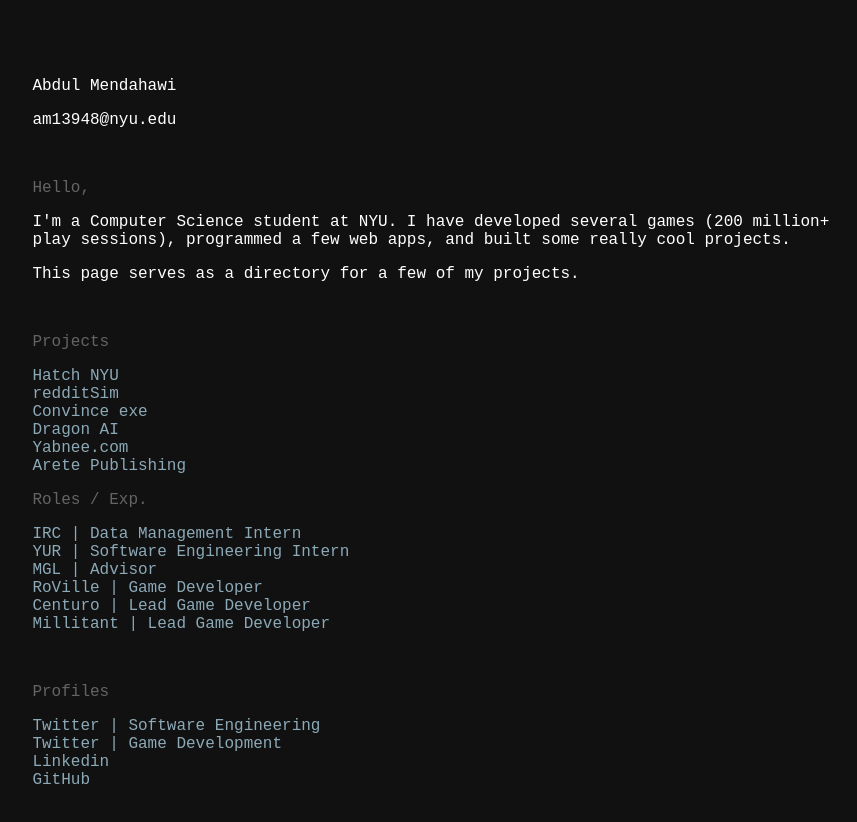
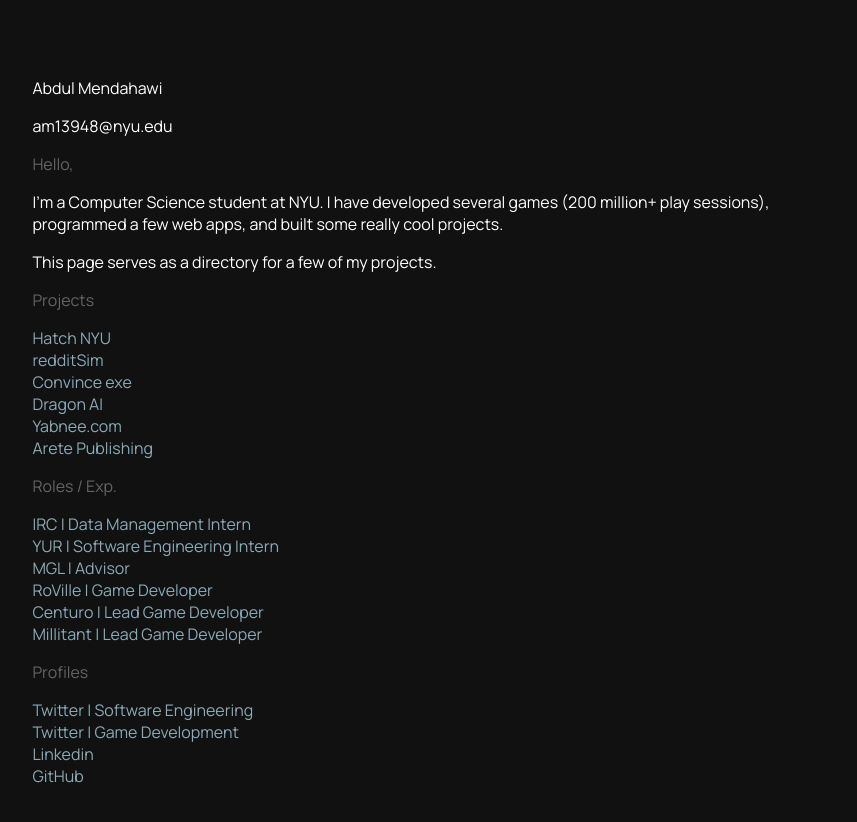
Before and after one commit to amendahawi/amendahawi-directory, a React (Create React App) app in the folder directory-page/: page / in a window 1280 px wide. Shown: the top 822 px of the page, without its empty margins (198-1055 px from the left). Built offline with nearby package versions, Linux system fonts and the light colour scheme.

Commit message:
updated css

```diff
--- a/directory-page/src/App.css
+++ b/directory-page/src/App.css
@@ -1,3 +1,5 @@
+@import url("https://fonts.googleapis.com/css2?family=Manrope:wght@200;300;400;500;600;700;800&display=swap");
+
 body {
   background-color: #111111;
   color: #ffffff;
@@ -6,8 +8,7 @@
   margin-bottom: 6%;
   margin-left: 18%;
   margin-right: 18%;
-  font-family: "Roboto Mono", monospace;
-  font-weight: 300;
+  font-family: "Manrope", monospace;
   list-style: none;
 }
 
@@ -49,55 +50,3 @@
   text-decoration: none;
   color: #8ca9b7;
 }
-
-body {
-  background-color: #111111;
-  color: #ffffff;
-  font-size: 1em;
-  margin-top: 6%;
-  margin-bottom: 6%;
-  margin-left: 18%;
-  margin-right: 18%;
-  font-family: "Roboto Mono", monospace;
-  font-weight: 300;
-  list-style: none;
-}
-
-@media only screen and (max-width: 768px) {
-  body {
-    margin-top: 3%;
-    margin-bottom: 3%;
-    margin-left: 6%;
-    margin-right: 6%;
-  }
-}
-
-.secondary_text {
-  color: #646464;
-}
-
-ul {
-  list-style: none;
-  padding: 0%;
-}
-
-ul li a {
-  position: relative;
-  transition: all 0.3s ease;
-}
-
-ul li a:hover {
-  text-decoration: underline;
-}
-
-ul li a:hover::before {
-  content: ">";
-  color: rgb(82, 116, 144);
-  text-decoration: underline;
-  padding-right: 5px;
-}
-
-a {
-  text-decoration: none;
-  color: #8ca9b7;
-}
--- a/directory-page/src/App.js
+++ b/directory-page/src/App.js
@@ -57,7 +57,6 @@
         {/* HEADER */}
         <p>Abdul Mendahawi</p>
         <p>am13948@nyu.edu</p>
-        <br></br>
 
         {/* ABOUT */}
         <p className="secondary_text">Hello,</p>
@@ -67,7 +66,6 @@
           some really cool projects.
         </p>
         <p>This page serves as a directory for a few of my projects.</p>
-        <br></br>
 
         {/* PROJECTS */}
         <p className="secondary_text">Projects</p>
@@ -84,7 +82,6 @@
             <List key={index} name={roles.name} link={roles.link} />
           ))}
         </ul>
-        <br></br>
 
         {/* PROFILES */}
         <p className="secondary_text">Profiles</p>
```
